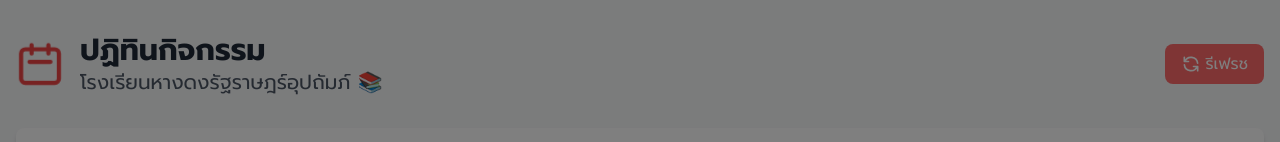
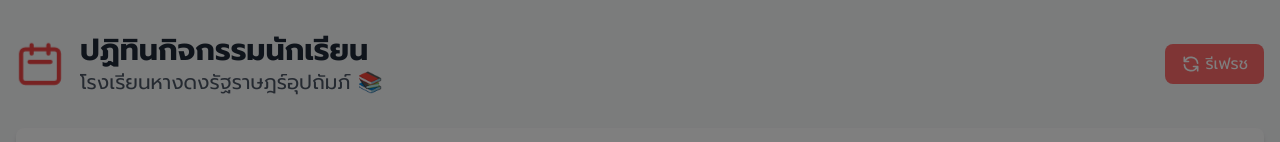
Before and after one commit to Jakkrapong008/HRHDR4, a plain HTML site: page index.html in a window 1280 px wide. Shown: the top 142 px of the page. Drawn offline with nearby package versions, Linux system fonts and the light colour scheme; no server answers.

Commit message:
Update index.html

```diff
--- a/index.html
+++ b/index.html
@@ -245,7 +245,7 @@
                     </svg>
                 </div>
                 <div>
-                    <h1 class="text-2xl md:text-3xl font-bold text-gray-800">ปฏิทินกิจกรรม</h1>
+                    <h1 class="text-2xl md:text-3xl font-bold text-gray-800">ปฏิทินกิจกรรมนักเรียน</h1>
                     <h2 class="text-lg md:text-xl text-gray-600">โรงเรียนหางดงรัฐราษฎร์อุปถัมภ์ 📚</h2>
                 </div>
             </div>
```
